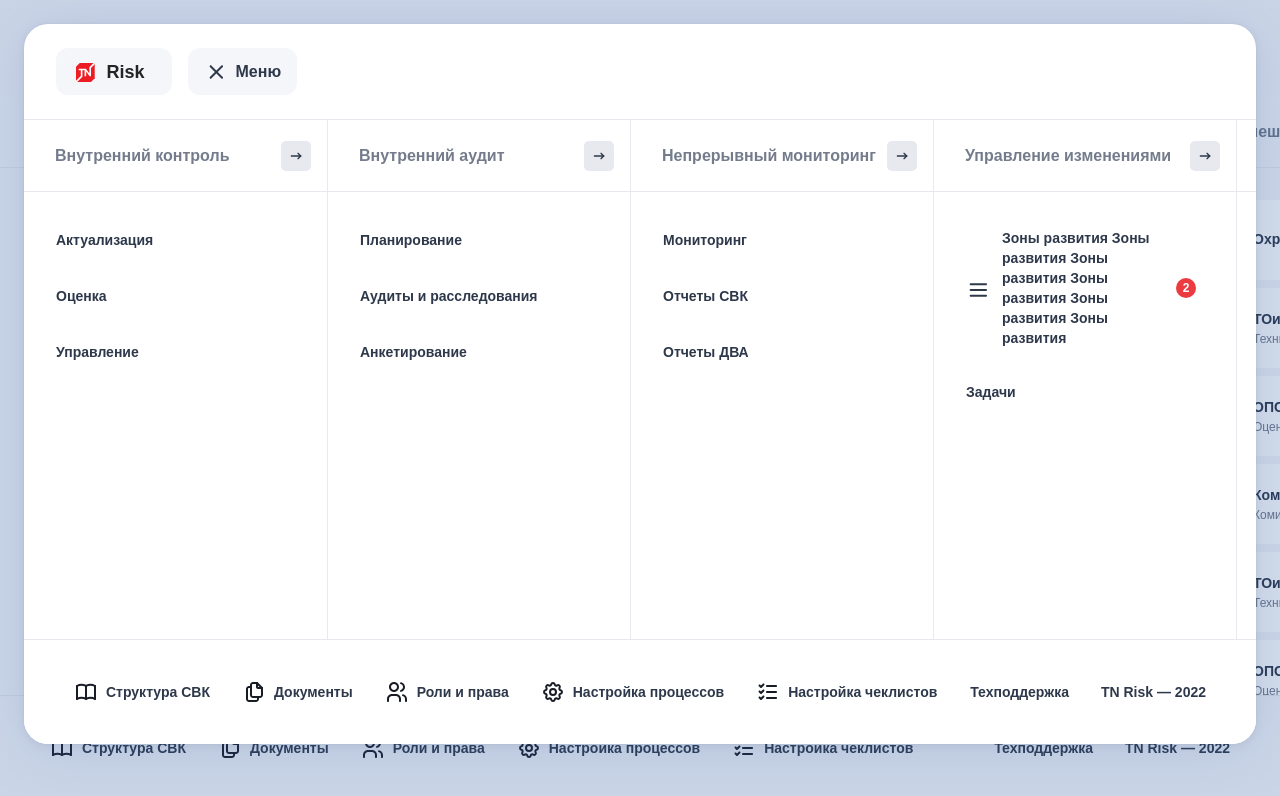
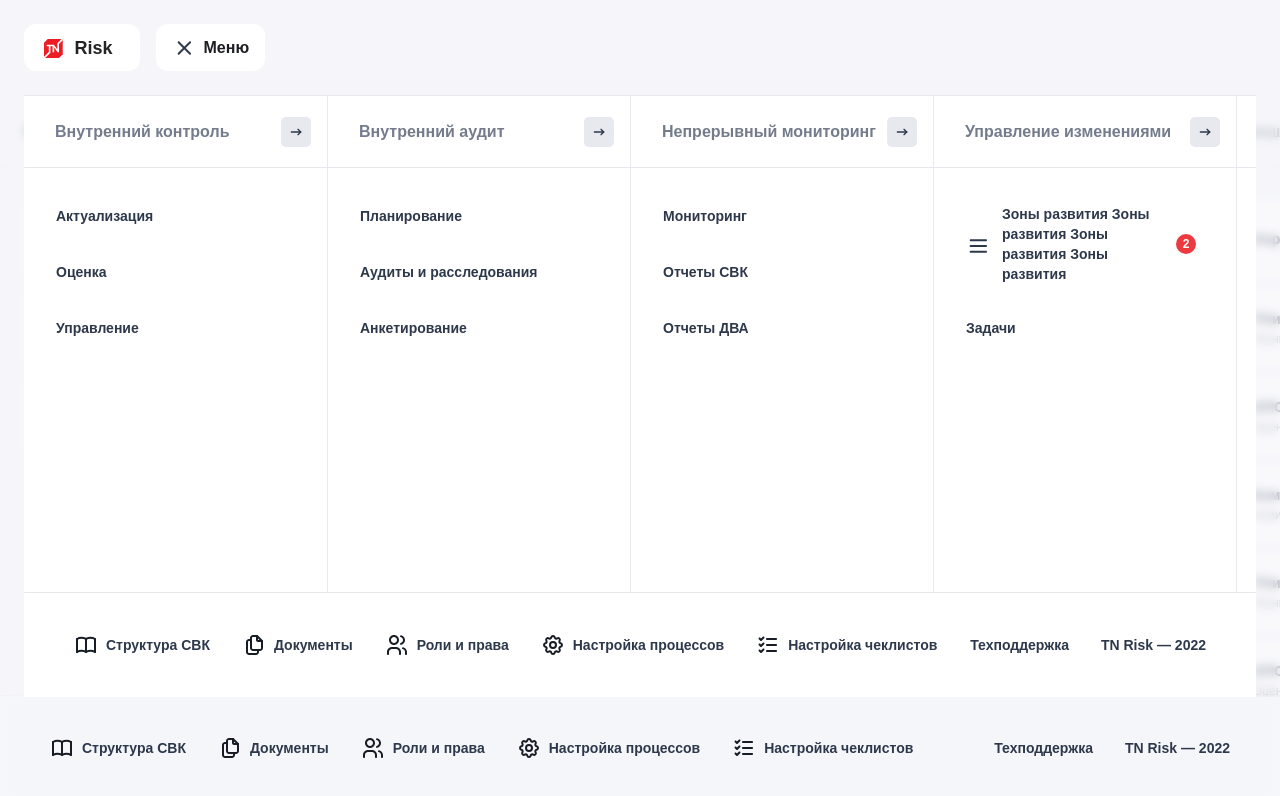
Before and after one commit to DenisKamchatov/TNRisk, a Vue app: page / in a window 1280 px wide. Both pictures are taken after a click on the element "Меню". Shown: the top 796 px of the page. Built offline with nearby package versions, Linux system fonts and the light colour scheme.

Commit message:
Rename files

```diff
--- a/src/App.vue
+++ b/src/App.vue
@@ -1,14 +1,12 @@
 <script lang="ts" setup>
-import { RouterView } from 'vue-router';
-import Header from './components/Header.vue';
-import MainNav from './views/main/components/mainNav/MainNav.vue';
-import MainFooter from '@/views/main/components/MainFooter.vue';
-
+import { RouterView } from "vue-router";
+import AppHeader from "./components/app-header.vue";
+import MainNav from "./views/main/components/mainNav/MainNav.vue";
+import MainFooter from "@/views/main/components/MainFooter.vue";
 </script>
 
 <template>
-  <div id="app">
-    <Header>
+  <AppHeader>
     <template #menu>
       <MainNav>
         <template #footer>
@@ -16,12 +14,9 @@ import MainFooter from '@/views/main/components/MainFooter.vue';
         </template>
       </MainNav>
     </template>
-    </Header>
+  </AppHeader>
   <router-view />
-  </div>
+  <div class="app-modals"></div>
 </template>
 
-
-<style lang="scss">
-
-</style>
+<style lang="scss"></style>
--- a/src/components/Header.vue
+++ b/src/components/app-header.vue
@@ -1,37 +1,45 @@
 <script setup lang="ts">
-import { ref } from 'vue'
+import { ref } from "vue";
 import TNIcon from "./uikit/icons/tn-icon.vue";
 
-const isOpenedMenu = ref<boolean>(false)
+const isOpenedMenu = ref<boolean>(false);
 </script>
 
 <template>
-  <div class="header__cap" v-if="isOpenedMenu"></div>
-  <header class="header container" :class="{ 'header_open-menu': isOpenedMenu }">
-    <div class="header__top">
-      <div class="header__left-bar">
-        <div class="header__icon-block">
+  <div class="app-header__cap" v-if="isOpenedMenu"></div>
+  <header
+    class="app-header container"
+    :class="{ 'header_open-menu': isOpenedMenu }"
+  >
+    <div class="app-header__top">
+      <div class="app-header__left-bar">
+        <div class="app-header__icon-block">
           <TNIcon name="logotype" :size="24" />
-          <h5 class="header__logo-title">Risk</h5>
+          <h5 class="app-header__logo-title">Risk</h5>
         </div>
 
-        <div class="header__menu-button menu-button" @click="isOpenedMenu = !isOpenedMenu">
-          <TNIcon :name=" isOpenedMenu ? 'x' : 'menu'" :size="24" />
+        <div
+          class="app-header__menu-button menu-button"
+          @click="isOpenedMenu = !isOpenedMenu"
+        >
+          <TNIcon :name="isOpenedMenu ? 'x' : 'menu'" :size="24" />
           <p class="menu-button__text">Меню</p>
         </div>
       </div>
       <!-- TODO: Добавить в header__right-bar кнопки -->
-      <nav class="header__right-bar"></nav>
+      <nav class="app-header__right-bar"></nav>
     </div>
-
-    <div v-if="isOpenedMenu" @click="isOpenedMenu = !isOpenedMenu" class="header__bg"></div>
     <slot name="menu" v-if="isOpenedMenu"></slot>
-
+    <div
+      v-if="isOpenedMenu"
+      @click="isOpenedMenu = !isOpenedMenu"
+      class="app-header__bg"
+    ></div>
   </header>
 </template>
 
 <style lang="scss">
-.header__cap {
+.app-header__cap {
   position: fixed;
   top: 0;
   left: 0;
@@ -43,7 +51,7 @@ const isOpenedMenu = ref<boolean>(false)
 
   backdrop-filter: blur(5px);
 }
-.header {
+.app-header {
   position: fixed;
   top: 0;
   left: 0;
@@ -54,7 +62,7 @@ const isOpenedMenu = ref<boolean>(false)
 
   backdrop-filter: blur(5px);
 
-  .header__top {
+  .app-header__top {
     display: flex;
     align-items: center;
     justify-content: space-between;
@@ -62,13 +70,12 @@ const isOpenedMenu = ref<boolean>(false)
     border-bottom: 1px solid #e7e9ef;
   }
 
-
-  .header__left-bar {
+  .app-header__left-bar {
     display: flex;
     align-items: center;
   }
 
-  .header__icon-block {
+  .app-header__icon-block {
     display: flex;
     align-items: center;
     justify-content: space-between;
@@ -82,10 +89,10 @@ const isOpenedMenu = ref<boolean>(false)
     border-radius: 12px;
 
     .tn-icon {
-      color: #ED1C24;
+      color: #ed1c24;
     }
 
-    .header__logo-title {
+    .app-header__logo-title {
       color: #242424;
       margin: 0 0 0 11.5px;
     }
@@ -102,7 +109,7 @@ const isOpenedMenu = ref<boolean>(false)
     font-size: 16px;
 
     background-color: #fff;
-    color: #2E384B;
+    color: #2e384b;
 
     border-radius: 12px;
     cursor: pointer;
@@ -123,9 +130,10 @@ const isOpenedMenu = ref<boolean>(false)
   }
 }
 
+.app-header_open-menu {
+  display: flex;
+  flex-direction: column;
 
-
-.header_open-menu {
   position: fixed;
   top: 24px;
   left: 24px;
@@ -134,41 +142,43 @@ const isOpenedMenu = ref<boolean>(false)
   margin: 0 0;
   padding: 0 0;
   max-height: 90vh;
-  overflow-y: scroll;
+  overflow-y: hidden;
 
   background-color: #fff;
-  box-shadow: 0px 2px 8px 0px rgba(46, 56, 75, 0.08), 0px 0px 1px 0px rgba(46, 56, 75, 0.24), 0px 6px 58px 0px rgba(121, 145, 173, 0.19);
+  box-shadow: 0px 2px 8px 0px rgba(46, 56, 75, 0.08),
+    0px 0px 1px 0px rgba(46, 56, 75, 0.24),
+    0px 6px 58px 0px rgba(121, 145, 173, 0.19);
 
   border-radius: 24px;
 
   backdrop-filter: none;
 
-  &::-webkit-scrollbar {
-    transform: translateX(40px);
-    width: 18px;
-    height: 18px;
-  }
+  // &::-webkit-scrollbar {
+  //   transform: translateX(40px);
+  //   width: 18px;
+  //   height: 18px;
+  // }
 
-  &::-webkit-scrollbar-track {
-    background: #fff;
-  }
+  // &::-webkit-scrollbar-track {
+  //   background: #fff;
+  // }
 
-  &::-webkit-scrollbar-thumb {
-    background-color: #d6dee1;
-    border-radius: 20px;
-    border: 6px solid transparent;
-    background-clip: content-box;
-  }
+  // &::-webkit-scrollbar-thumb {
+  //   background-color: #d6dee1;
+  //   border-radius: 20px;
+  //   border: 6px solid transparent;
+  //   background-clip: content-box;
+  // }
 
-  &::-webkit-scrollbar-thumb:hover {
-    background-color: #a8bbbf;
-  }
+  // &::-webkit-scrollbar-thumb:hover {
+  //   background-color: #a8bbbf;
+  // }
 
-  &::-webkit-scrollbar-corner {
-    background: none;
-  }
+  // &::-webkit-scrollbar-corner {
+  //   background: none;
+  // }
 
-  .header__top {
+  .app-header__top {
     position: sticky;
     top: 0;
     left: 0;
@@ -182,20 +192,19 @@ const isOpenedMenu = ref<boolean>(false)
     backdrop-filter: blur(5px);
   }
 
-  .header__icon-block {
-    background-color: #F5F6FA;
+  .app-header__icon-block {
+    background-color: #f5f6fa;
   }
 
   .menu-button {
-
-    background-color: #F5F6FA;
+    background-color: #f5f6fa;
 
     .menu-button__text {
-      color: #2E384B;
+      color: #2e384b;
     }
   }
 
-  .header__bg {
+  .app-header__bg {
     position: fixed;
     top: 0;
     left: 0;
--- a/src/views/main/components/mainNav/MainNav.vue
+++ b/src/views/main/components/mainNav/MainNav.vue
@@ -1,7 +1,5 @@
 <script setup lang="ts">
-import { IMenucColumnData } from "../../../typings/menuData.ts";
-import TNIcon from "../../../components/uikit/icons/tn-icon.vue";
-import MainFooter from "./MainFooter.vue";
+import { IMenucColumnData } from "./typings";
 import Column from "./components/Column.vue";
 
 const { isBig } = withDefaults(
@@ -16,218 +14,113 @@ const { isBig } = withDefaults(
 const menu: IMenucColumnData[] = [
   {
     title: "Внутренний контроль",
-    // href: '',
-    // to: '',
     items: [
       {
         title: "Актуализация",
-        // href: '',
-        // to: '',
-        // icon: '',
-        // badge: '',
       },
       {
         title: "Оценка",
-        // href: '',
-        // to: '',
-        // icon: '',
-        // badge: '',
       },
       {
         title: "Управление",
-        // href: '',
-        // to: '',
-        // icon: '',
-        // badge: '',
       },
     ],
   },
   {
     title: "Внутренний аудит",
-    // href: '',
-    // to: '',
     items: [
       {
         title: "Планирование",
-        // subtitle: '',
-        // href: '',
-        // to: '',
-        // icon: '',
-        // badge: '',
       },
       {
         title: "Аудиты и расследования",
-        // subtitle: '',
-        // href: '',
-        // to: '',
-        // icon: '',
-        // badge: '',
       },
       {
         title: "Анкетирование",
-        // subtitle: '',
-        // href: '',
-        // to: '',
-        // icon: '',
-        // badge: '',
       },
     ],
   },
   {
     title: "Непрерывный мониторинг",
-    // href: '',
-    // to: '',
     items: [
       {
         title: "Мониторинг",
-        // subtitle: '',
-        // href: '',
-        // to: '',
-        // icon: '',
-        // badge: '',
       },
       {
         title: "Отчеты СВК",
         subtitle: "Система внутреннего контроля",
-        // href: '',
-        // to: '',
-        // icon: '',
-        // badge: '',
       },
       {
         title: "Отчеты ДВА",
         subtitle: "Департамент внутреннего аудита",
-        // href: '',
-        // to: '',
-        // icon: '',
-        // badge: '',
       },
     ],
   },
   {
     title: "Управление изменениями",
     href: "https://ya.ru/",
-    // to: '',
     items: [
       {
-        title:
-          "Зоны развития Зоны развития Зоны развития Зоны развития Зоны развития Зоны развития",
-        // subtitle: '',
+        title: "Зоны развития Зоны развития Зоны развития Зоны развития",
         href: "yandex.ru",
-        // to: '',
         icon: "menu",
         badge: "2",
       },
       {
         title: "Задачи",
-        // subtitle: '',
-        // href: '',
-        // to: '',
-        // icon: '',
         badge: "0",
       },
     ],
   },
   {
     title: "Внешние системы",
-    // href: '',
-    // to: '',
     items: [
       {
         title: "Охрана труда",
-        // subtitle: '',
-        // href: '',
-        // to: '',
-        // icon: '',
-        // badge: '',
       },
       {
         title: "ТОиР",
         subtitle: "Техническое обслуживание и ремонт",
-        // href: '',
-        // to: '',
-        // icon: '',
-        // badge: '',
+      },
+      // {
+      //   title: "ОПС",
+      //   subtitle: "Оценка производственной системы",
+      // },
+      // {
+      //   title: "Комитет ВК",
+      //   subtitle: "Комитет внутреннего контроля",
+      // },
+      // {
+      //   title: "ТОиР",
+      //   subtitle: "Техническое обслуживание и ремонт",
+      // },
+      // {
+      //   title: "ОПС",
+      //   subtitle: "Оценка производственной системы",
+      // },
+      // {
+      //   title: "Комитет ВК",
+      //   subtitle: "Комитет внутреннего контроля",
+      // },
+      {
+        title: "ОПС",
+        subtitle: "Оценка производственной системы",
+      },
+      {
+        title: "Комитет ВК",
+        subtitle: "Комитет внутреннего контроля",
+      },
+      {
+        title: "ТОиР",
+        subtitle: "Техническое обслуживание и ремонт",
       },
       {
         title: "ОПС",
         subtitle: "Оценка производственной системы",
-        // href: '',
-        // to: '',
-        // icon: '',
-        // badge: '',
       },
       {
         title: "Комитет ВК",
         subtitle: "Комитет внутреннего контроля",
-        // href: '',
-        // to: '',
-        // icon: '',
-        // badge: '',
-      },
-      {
-        title: "ТОиР",
-        subtitle: "Техническое обслуживание и ремонт",
-        // href: '',
-        // to: '',
-        // icon: '',
-        // badge: '',
-      },
-      {
-        title: "ОПС",
-        subtitle: "Оценка производственной системы",
-        // href: '',
-        // to: '',
-        // icon: '',
-        // badge: '',
-      },
-      {
-        title: "Комитет ВК",
-        subtitle: "Комитет внутреннего контроля",
-        // href: '',
-        // to: '',
-        // icon: '',
-        // badge: '',
-      },
-      {
-        title: "ОПС",
-        subtitle: "Оценка производственной системы",
-        // href: '',
-        // to: '',
-        // icon: '',
-        // badge: '',
-      },
-      {
-        title: "Комитет ВК",
-        subtitle: "Комитет внутреннего контроля",
-        // href: '',
-        // to: '',
-        // icon: '',
-        // badge: '',
-      },
-      {
-        title: "ТОиР",
-        subtitle: "Техническое обслуживание и ремонт",
-        // href: '',
-        // to: '',
-        // icon: '',
-        // badge: '',
-      },
-      {
-        title: "ОПС",
-        subtitle: "Оценка производственной системы",
-        // href: '',
-        // to: '',
-        // icon: '',
-        // badge: '',
-      },
-      {
-        title: "Комитет ВК",
-        subtitle: "Комитет внутреннего контроля",
-        // href: '',
-        // to: '',
-        // icon: '',
-        // badge: '',
       },
     ],
   },
@@ -253,33 +146,53 @@ const menu: IMenucColumnData[] = [
   grid-auto-flow: column;
   overflow: scroll;
 
-  height: 100%;
+  height: inherit;
 
   background-color: #fff;
 
   &::-webkit-scrollbar {
-    width: 18px;
-    height: 18px;
+    width: 8px;
+    height: 8px;
   }
 
   &::-webkit-scrollbar-track {
-    background: none;
+    background-color: transparent;
   }
 
   &::-webkit-scrollbar-thumb {
-    background-color: #d6dee1;
-    border-radius: 20px;
-    border: 6px solid transparent;
+    background-color: #bfc4cd;
+    border-radius: 8px;
     background-clip: content-box;
   }
 
-  &::-webkit-scrollbar-thumb:hover {
-    background-color: #a8bbbf;
+  &::-webkit-scrollbar-corner {
+    background-color: transparent;
   }
 
-  &::-webkit-scrollbar-corner {
-    background: none;
-  }
+  // &::-webkit-scrollbar {
+  //   width: 6px;
+  //   height: 6px;
+  //   border: 1px solid transparent;
+  // }
+
+  // &::-webkit-scrollbar-track {
+  //   background-color: transparent;
+  // }
+
+  // &::-webkit-scrollbar-thumb {
+  //   background-color: #d6dee1;
+  //   border-radius: 20px;
+  //   border: 6px solid transparent;
+  //   background-clip: content-box;
+  // }
+
+  // &::-webkit-scrollbar-thumb:hover {
+  //   background-color: #a8bbbf;
+  // }
+
+  // &::-webkit-scrollbar-corner {
+  //   background: none;
+  // }
 }
 
 .main-nav_big {
```
Also changed, not shown: src/views/main/components/mainNav/typings.ts (renamed from src/typings/menuData.ts). Lines whose indentation alone changed are shown as unchanged.
